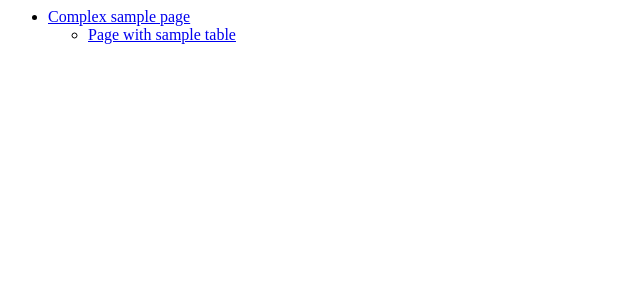
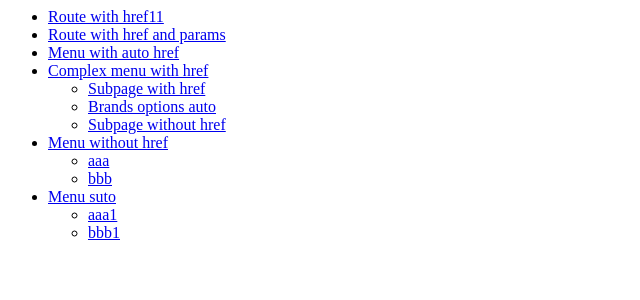
Before and after one commit to CaravelKit/saas-base, a Python web app: template app/templates/leftMenu.html in a window 1280 px wide. Shown: the top 300 px of the page, without its empty margins (0-640 px from the left). Run offline with Jinja, Linux system fonts and the light colour scheme; the template is opened without the code that fills it, so the values that code supplies are empty.

Commit message:
Fixing small things of scaffolding script and generated menu

```diff
--- a/app/templates/leftMenu.html
+++ b/app/templates/leftMenu.html
@@ -3,22 +3,98 @@
     to keep everything the same) -->
 <ul class="list-unstyled components sidebar navbar-nav" v-bind:class="{ 'toggled': !sideBarOpened }">
     <li class="nav-item active">
-        <a href="#li4d6c87bf" class="nav-link collapsed" data-toggle="collapse"
-                aria-expanded="false" @click="openUrl('SamplePage')" >Complex sample page</a>
+        <a href="#" class="nav-link" @click="openUrl('Route_with_href11')">
+                <i class="fas fa-battery-half"></i>
+                Route with href11
+            </a>
+        </li>
+    <li class="nav-item active">
+        <a href="#" class="nav-link" @click="openUrl('Route_with_href_and_params', { userId: 123 })">
+                <i class="fas fa-battery-half"></i>
+                Route with href and params
+            </a>
+        </li>
+    <li class="nav-item active">
+        <a href="#" class="nav-link" @click="openUrl('SamplePage')">
+                Menu with auto href
+            </a>
+        </li>
+    <li class="nav-item active">
+        <a href="#lia4abd8f7" class="nav-link collapsed" data-toggle="collapse"
+                aria-expanded="false" @click="openUrl('Complex_menu_with_href')" >Complex menu with href</a>
             <!--arrow menu toggle-->
-            <a href="#li4d6c87bf"
+            <a href="#lia4abd8f7"
                 data-toggle="collapse" aria-expanded="false" class="collapsed">
                 <i class="arrow-submenu"></i>
             </a>
 
             <!--submenu items-->
-            <ul class="collapse list-unstyled" id="li4d6c87bf">
+            <ul class="collapse list-unstyled" id="lia4abd8f7">
                 <li>
-                    <a href="#" class="left-submenu-item" @click="openUrl('SampleTable')">
+                    <a href="#" class="left-submenu-item" @click="openUrl('Subpage_with_href')">
                         <i class="fab fa-apple"></i>
-                        Page with sample table
+                        Subpage with href
                     </a>
                 </li>
-            </ul>
+                <li>
+                    <a href="#" class="left-submenu-item" @click="openUrl('Brands_options_auto')">
+                        Brands options auto
+                    </a>
+                </li>
+                <li>
+                    <a href="#" class="left-submenu-item" @click="openUrl('Subpage_without_href')">
+                        Subpage without href
+                    </a>
+                </li>
+                </ul>
+
+        </li>
+    <li class="nav-item active">
+        <a href="#liaaea896a" class="nav-link collapsed" data-toggle="collapse"
+                aria-expanded="false" @click="openUrl('Menu_without_href')" >Menu without href</a>
+            <!--arrow menu toggle-->
+            <a href="#liaaea896a"
+                data-toggle="collapse" aria-expanded="false" class="collapsed">
+                <i class="arrow-submenu"></i>
+            </a>
+
+            <!--submenu items-->
+            <ul class="collapse list-unstyled" id="liaaea896a">
+                <li>
+                    <a href="#" class="left-submenu-item" @click="openUrl('aaa')">
+                        aaa
+                    </a>
+                </li>
+                <li>
+                    <a href="#" class="left-submenu-item" @click="openUrl('bbb')">
+                        bbb
+                    </a>
+                </li>
+                </ul>
+
+        </li>
+    <li class="nav-item active">
+        <a href="#li25dbe853" class="nav-link collapsed" data-toggle="collapse"
+                aria-expanded="false" @click="openUrl('Menu_suto')" >Menu suto</a>
+            <!--arrow menu toggle-->
+            <a href="#li25dbe853"
+                data-toggle="collapse" aria-expanded="false" class="collapsed">
+                <i class="arrow-submenu"></i>
+            </a>
+
+            <!--submenu items-->
+            <ul class="collapse list-unstyled" id="li25dbe853">
+                <li>
+                    <a href="#" class="left-submenu-item" @click="openUrl('aaa1')">
+                        aaa1
+                    </a>
+                </li>
+                <li>
+                    <a href="#" class="left-submenu-item" @click="openUrl('bbb1')">
+                        bbb1
+                    </a>
+                </li>
+                </ul>
+
         </li>
     </ul>
--- a/config.py
+++ b/config.py
@@ -56,6 +56,8 @@ class DevelopmentConfig(Config):
     SAAS_API_URL = 'http://127.0.0.1:5000'
     STRIPE_PUBLISHABLE_KEY = Config.get_secure_variable('TEST_STRIPE_PUBLISHABLE_KEY')
     STRIPE_SECRET_KEY = Config.get_secure_variable('TEST_STRIPE_SECRET_KEY')
+    SAAS_API_KEY = '1e687207025b4bd2becdd72ffa97647b'
+    SAAS_API_EMAIL = 'kate.kleim@gmail.com'
 
 
 class TestingConfig(Config):
```
Also changed, not shown: app/js/userRoutes.js (+136 -12 lines), app/js/views/Complex_menu_with_href.vue (added, +18 -0 lines), app/js/views/Complex_menu_with_href_Brands_options_auto.vue (added, +18 -0 lines), app/js/views/Complex_menu_with_href_Subpage_with_href.vue (added, +18 -0 lines), app/js/views/Complex_menu_with_href_Subpage_without_href.vue (added, +18 -0 lines), app/js/views/Menu_suto.vue (added, +18 -0 lines), app/js/views/Menu_suto_aaa1.vue (added, +18 -0 lines), app/js/views/Menu_suto_bbb1.vue (added, +18 -0 lines), app/js/views/Menu_without_href.vue (added, +18 -0 lines), app/js/views/Menu_without_href_aaa.vue (added, +18 -0 lines), app/js/views/Menu_without_href_bbb.vue (added, +18 -0 lines), app/js/views/Route_with_href11.vue (added, +18 -0 lines), app/js/views/Route_with_href_and_params.vue (added, +18 -0 lines), app/js/views/SamplePage.vue (added, +18 -0 lines), 1 more files, 1 other file.
